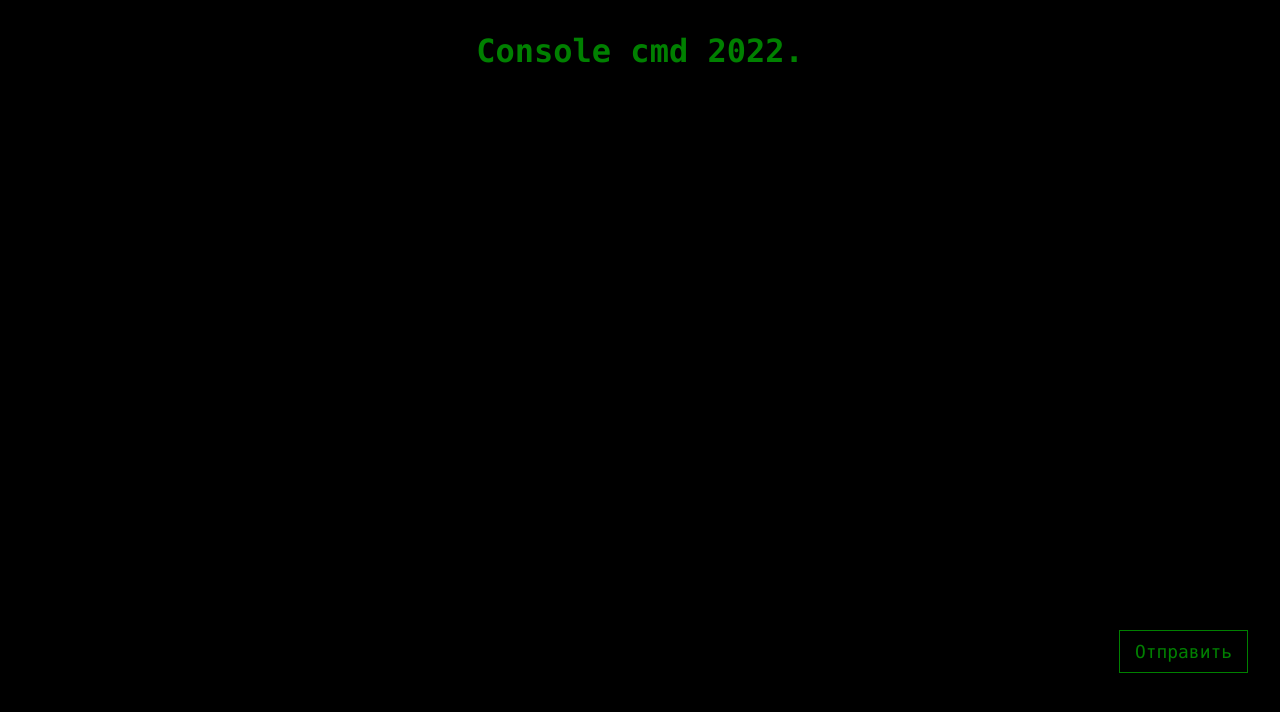
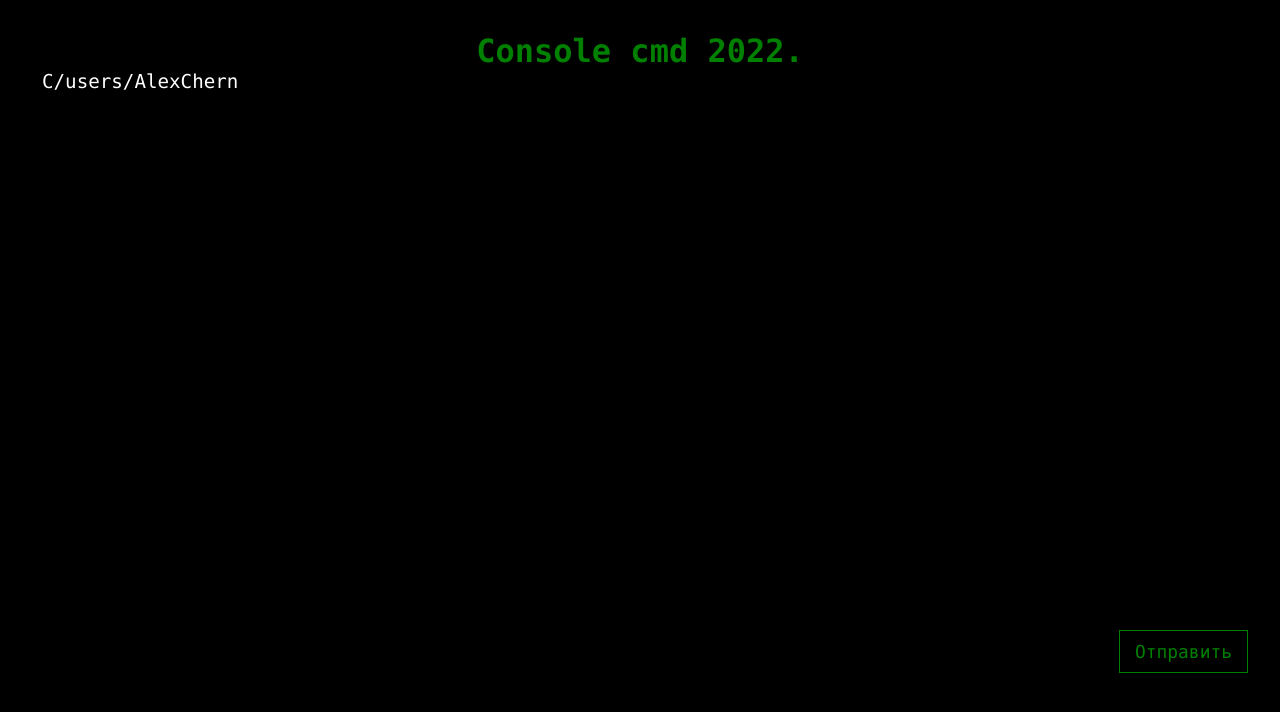
Before and after one commit to alexandra-stepanova/styled-components-react, a React (Create React App) app: page / in a window 1280 px wide. Shown: the top 712 px of the page. Built offline with nearby package versions, Linux system fonts and the light colour scheme.

Commit message:
refactor: changed Console's structure

```diff
--- a/src/components/Console/Console.js
+++ b/src/components/Console/Console.js
@@ -1,5 +1,7 @@
 import React from "react";
 import styled from "styled-components";
+import Flex from "../Flex/Flex";
+import Line from "../Line/Line";
 
 const StyledConsole = styled.textarea`
   width: 100%;
@@ -14,6 +16,16 @@ const StyledConsole = styled.textarea`
   }
 `;
 
-export default function Console(props) {
-  return <StyledConsole {...props} />;
+export default function Console({ color, ...props }) {
+  const [lines, setLines] = React.useState(["C/users/AlexChern"]);
+  return (
+    <Flex>
+      <Flex direction={"column"} margin={"0 10px"}>
+        {lines.map((line) => (
+          <Line color={color}>{line}</Line>
+        ))}
+      </Flex>
+      <StyledConsole color={color} {...props} />
+    </Flex>
+  );
 }
```
